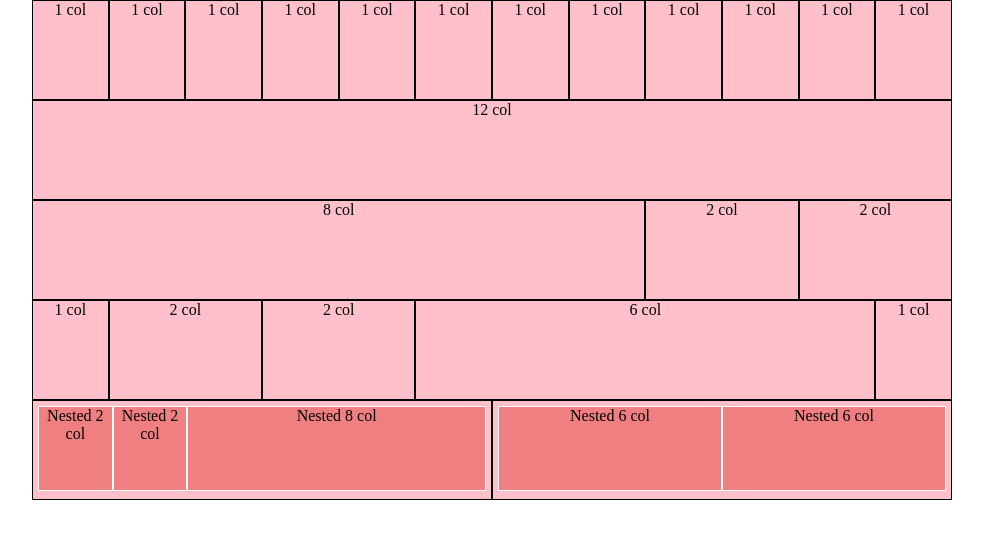
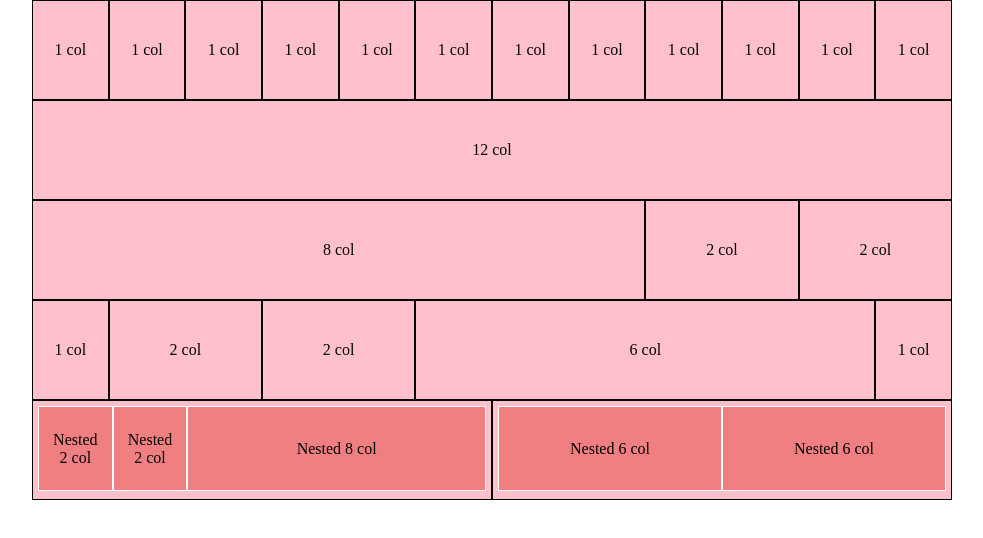
Before and after one commit to Giulia-M/html-css-12bool, a plain HTML site: page index.html in a window 1280 px wide. Shown: the whole page, without its empty margins (148-1131 px from the left). Drawn offline with Linux system fonts and the light colour scheme.

Commit message:
centrare testo

```diff
--- a/index.html
+++ b/index.html
@@ -12,50 +12,102 @@
     <body>
         <div class="container">
             <div class="row">
-                <div class="col-1">1 col</div>
-                <div class="col-1">1 col</div>
-                <div class="col-1">1 col</div>
-                <div class="col-1">1 col</div>
-                <div class="col-1">1 col</div>
-                <div class="col-1">1 col</div>
-                <div class="col-1">1 col</div>
-                <div class="col-1">1 col</div>
-                <div class="col-1">1 col</div>
-                <div class="col-1">1 col</div>
-                <div class="col-1">1 col</div>
-                <div class="col-1">1 col</div>
+                <div class="col-1">
+                    <div class="centrare">1 col</div>
+                </div>
+                <div class="col-1">
+                    <div class="centrare">1 col</div>
+                </div>
+                <div class="col-1">
+                    <div class="centrare">1 col</div>
+                </div>
+                <div class="col-1">
+                    <div class="centrare">1 col</div>
+                </div>
+                <div class="col-1">
+                    <div class="centrare">1 col</div>
+                </div>
+                <div class="col-1">
+                    <div class="centrare">1 col</div>
+                </div>
+                <div class="col-1">
+                    <div class="centrare">1 col</div>
+                </div>
+                <div class="col-1">
+                    <div class="centrare">1 col</div>
+                </div>
+                <div class="col-1">
+                    <div class="centrare">1 col</div>
+                </div>
+                <div class="col-1">
+                    <div class="centrare">1 col</div>
+                </div>
+                <div class="col-1">
+                    <div class="centrare">1 col</div>
+                </div>
+                <div class="col-1">
+                    <div class="centrare">1 col</div>
+                </div>
             </div>
 
             <div class="row">
-                <div class="col-12">12 col</div>
+                <div class="col-12">
+                    <div class="centrare">12 col</div>
+                </div>
             </div>
 
             <div class="row">
-                <div class="col-8">8 col</div>
-                <div class="col-2">2 col</div>
-                <div class="col-2">2 col</div>
+                <div class="col-8">
+                    <div class="centrare">8 col</div>
+                </div>
+                <div class="col-2">
+                    <div class="centrare">2 col</div>
+                </div>
+                <div class="col-2">
+                    <div class="centrare">2 col</div>
+                </div>
             </div>
 
             <div class="row">
-                <div class="col-1">1 col</div>
-                <div class="col-2">2 col</div>
-                <div class="col-2">2 col</div>
-                <div class="col-6">6 col</div>
-                <div class="col-1">1 col</div>
+                <div class="col-1">
+                    <div class="centrare">1 col</div>
+                </div>
+                <div class="col-2">
+                    <div class="centrare">2 col</div>
+                </div>
+                <div class="col-2">
+                    <div class="centrare">2 col</div>
+                </div>
+                <div class="col-6">
+                    <div class="centrare">6 col</div>
+                </div>
+                <div class="col-1">
+                    <div class="centrare">1 col</div>
+                </div>
             </div>
 
-            <div class="row ">
+            <div class="row">
                 <div class="col-6 padding">
                     <div class="row">
-                        <div class="col-2">Nested 2 col</div>
-                        <div class="col-2">Nested 2 col</div>
-                        <div class="col-8">Nested 8 col</div>
+                        <div class="col-2">
+                            <div class="centrare">Nested 2 col</div>
+                        </div>
+                        <div class="col-2">
+                            <div class="centrare">Nested 2 col</div>
+                        </div>
+                        <div class="col-8">
+                            <div class="centrare">Nested 8 col</div>
+                        </div>
                     </div>
                 </div>
                 <div class="col-6 padding">
                     <div class="row">
-                        <div class="col-6">Nested 6 col</div>
-                        <div class="col-6">Nested 6 col</div>
+                        <div class="col-6">
+                            <div class="centrare">Nested 6 col</div>
+                        </div>
+                        <div class="col-6">
+                            <div class="centrare">Nested 6 col</div>
+                        </div>
                     </div>
                 </div>
             </div>
--- a/style.css
+++ b/style.css
@@ -2,15 +2,6 @@
     border: 1px solid;
     height: 100px;
 }
-
-/*.row > .col-6 .row > .col-2.speciale::after{
-    background-color: #f07f81;
-    padding: 10px 10px;
-}*/
-
-/* background-color: #f07f81;
-   background-color: #ffc0cb; */
-
 [class*="col-"] {
     position: relative;
     text-align: center;
@@ -20,6 +11,7 @@
     background-color: #f07f81;;
     height: 85px;
     border: 1px solid white;
+
 }
 
 .container {
@@ -28,3 +20,10 @@
 .padding {
     padding: 5px;
 }
+
+.row [class*="col-"] .centrare {
+    position: absolute;
+    top: 50%;
+    left: 50%;
+    transform: translate(-50%, -50%);
+}
```
